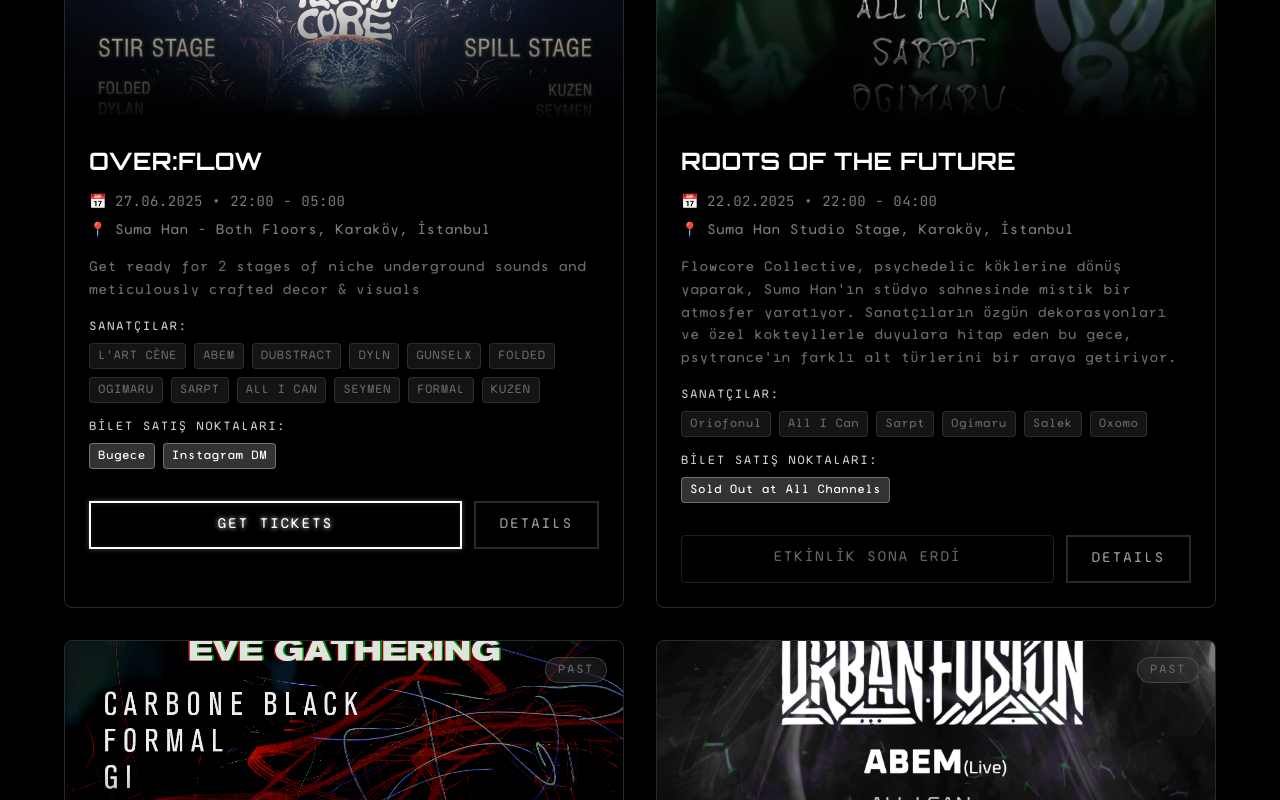
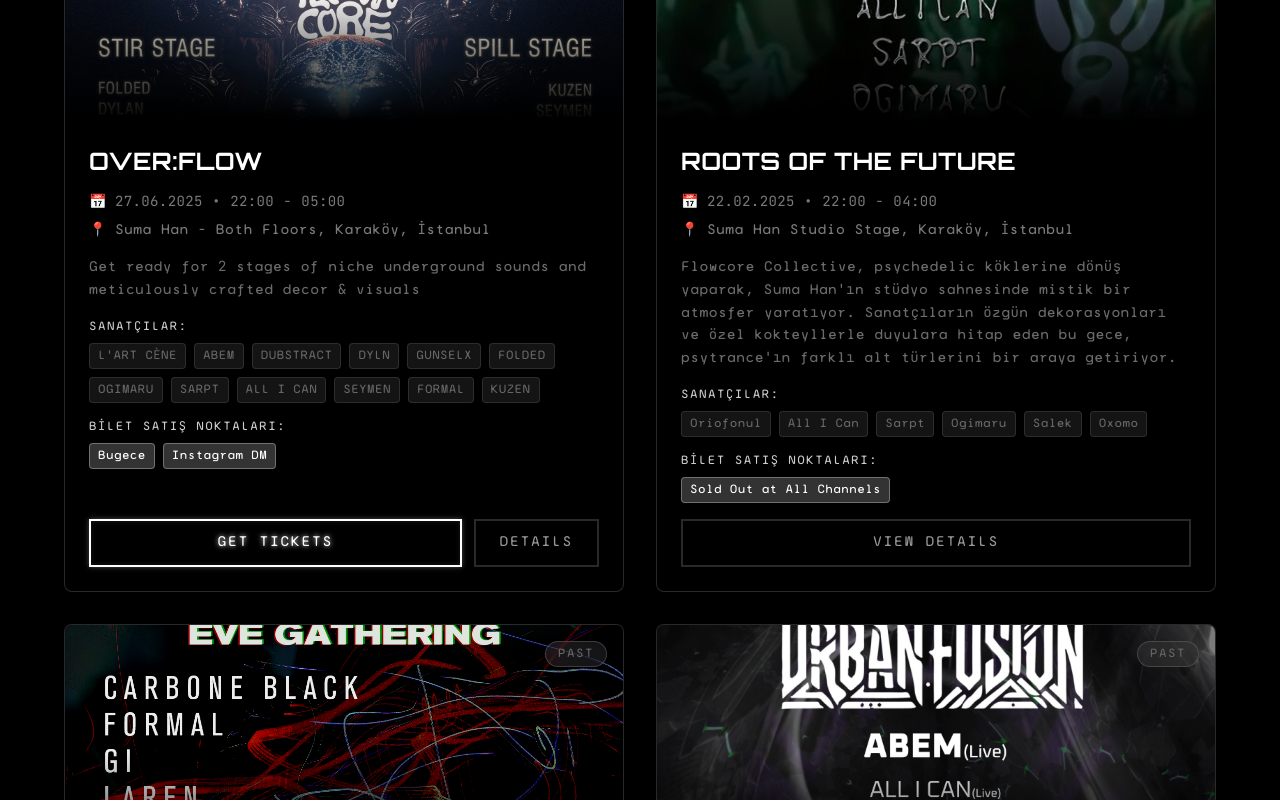
Before and after one commit to ertasemre/flowcore, a Next.js app: page /events in a window 1280 px wide. Shown: the part 580-1380 px from the top of the page. Built offline with nearby package versions, Linux system fonts and the light colour scheme.

Commit message:
responsivity fixes

```diff
--- a/src/app/events/page.tsx
+++ b/src/app/events/page.tsx
@@ -181,7 +181,7 @@
                 animate={{ opacity: 1, y: 0 }}
                 transition={{ delay: index * 0.1, duration: 0.6 }}
                 whileHover={{ y: -8 }}
-                className="block group relative bg-flowcore-black/50 backdrop-blur-md border border-silver/20 rounded-lg overflow-hidden hover:border-light-text/50 hover:shadow-2xl hover:shadow-light-text/20 transition-all duration-300"
+                className="block group relative bg-flowcore-black/50 backdrop-blur-md border border-silver/20 rounded-lg overflow-hidden hover:border-light-text/50 hover:shadow-2xl hover:shadow-light-text/20 transition-all duration-300 flex flex-col h-full"
               >
                 {/* Event Poster */}
                 <div className="relative h-64 overflow-hidden">
@@ -211,7 +211,8 @@
                 </div>
 
                 {/* Event Info */}
-                <div className="p-6 space-y-4">
+                <div className="p-6 flex flex-col flex-1">
+                  <div className="space-y-4 flex-1">
                     <h3 className="text-2xl font-orbitron font-bold text-pure-white">
                       {event.title}
                     </h3>
@@ -266,9 +267,10 @@
                         </div>
                       </div>
                     )}
+                  </div>
 
                   {/* CTA Buttons */}
-                  <motion.div className="pt-4 space-y-3">
+                  <motion.div className="pt-4">
                     {event.status === 'upcoming' ? (
                       <div className="flex gap-3">
                         <motion.a
@@ -293,20 +295,15 @@
                         </Link>
                       </div>
                     ) : (
-                      <div className="flex gap-3">
-                        <div className="inline-block px-6 py-3 text-sm font-cs-felice tracking-cs-wider uppercase flex-1 text-center text-text-gray border border-text-gray/30 rounded">
-                          Etkinlik Sona Erdi
-                        </div>
-                        <Link href={`/events/${event.id}`}>
+                      <Link href={`/events/${event.id}`} className="w-full">
                         <motion.button
                           whileHover={{ scale: 1.05 }}
                           whileTap={{ scale: 0.95 }}
-                            className="px-6 py-3 text-sm font-cs-felice tracking-cs-wider uppercase text-light-text border-2 border-silver/20 hover:border-silver/50 hover:text-pure-white transition-all duration-300 flex-1"
+                          className="w-full px-6 py-3 text-sm font-cs-felice tracking-cs-wider uppercase text-light-text border-2 border-silver/20 hover:border-silver/50 hover:text-pure-white transition-all duration-300"
                         >
-                            DETAILS
+                          VIEW DETAILS
                         </motion.button>
                       </Link>
-                      </div>
                     )}
                   </motion.div>
                 </div>
```
Lines whose indentation alone changed are shown as unchanged.
